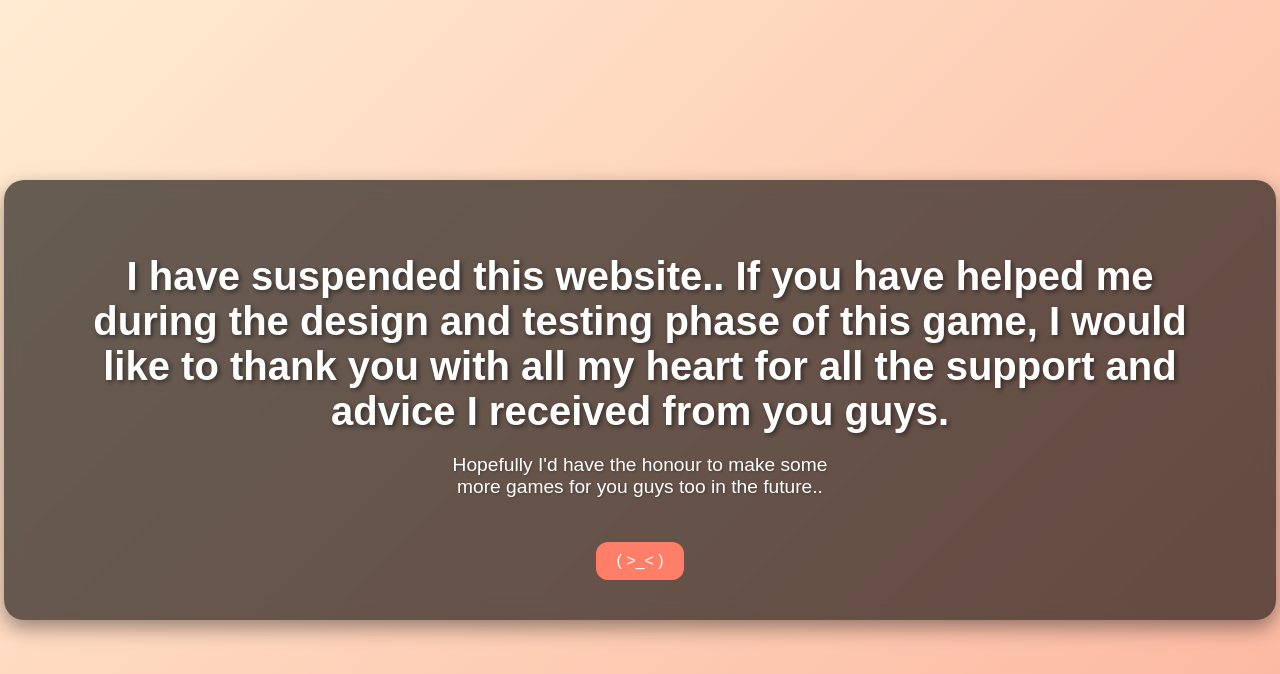
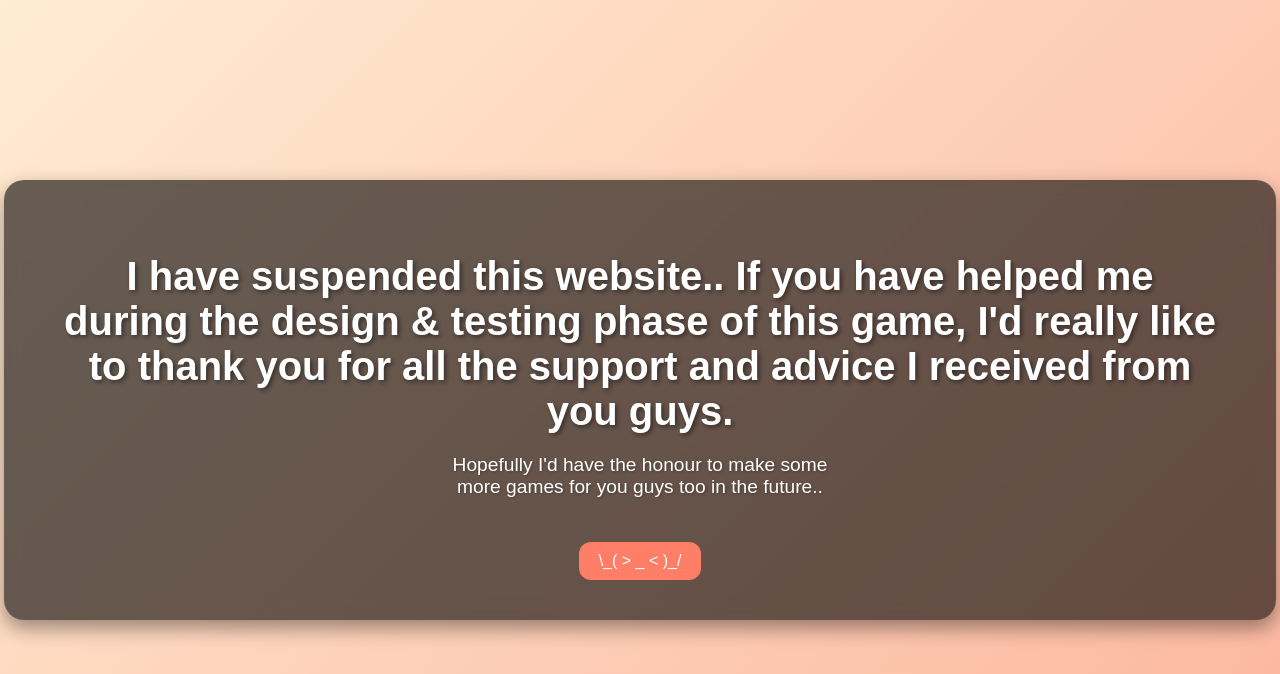
Before and after one commit to surajsamal00/TOH, a Django app: page /game/no-uses-left/ in a window 1280 px wide. Shown: the top 674 px of the page. Run offline with Django 5.2, Linux system fonts and the light colour scheme.

Commit message:
untill_next_time

```diff
--- a/game/templates/game/no_uses_left.html
+++ b/game/templates/game/no_uses_left.html
@@ -73,14 +73,14 @@
   <div class="message-box">
     <h2 id="randomMessage">{{ message }}</h2>
     <p>Hopefully I'd have the honour to make some <br>more games for you guys too in the future.. </p>
-    <a href="{% url 'hanoi' %}">( >_< )</a>
+    <a href="{% url 'hanoi' %}"> \_( > _ < )_/</a>
     {% comment %} try again button {% endcomment %}
   </div>
 
 <script>
     document.addEventListener("DOMContentLoaded", () => {
     const messages = [
-        "I have suspended this website.. If you have helped me during the design and testing phase of this game, I would like to thank you with all my heart for all the support and advice I received from you guys.",
+        "I have suspended this website.. If you have helped me during the design & testing phase of this game, I'd really like to thank you for all the support and advice I received from you guys.",
         "Sussy baka detected. 🚨👀",
         "Kete khelibu ebe pai etiki thau, Gud Ni8 ❤️",
         "Mission failed. Go home and sleep. 😴",
```
